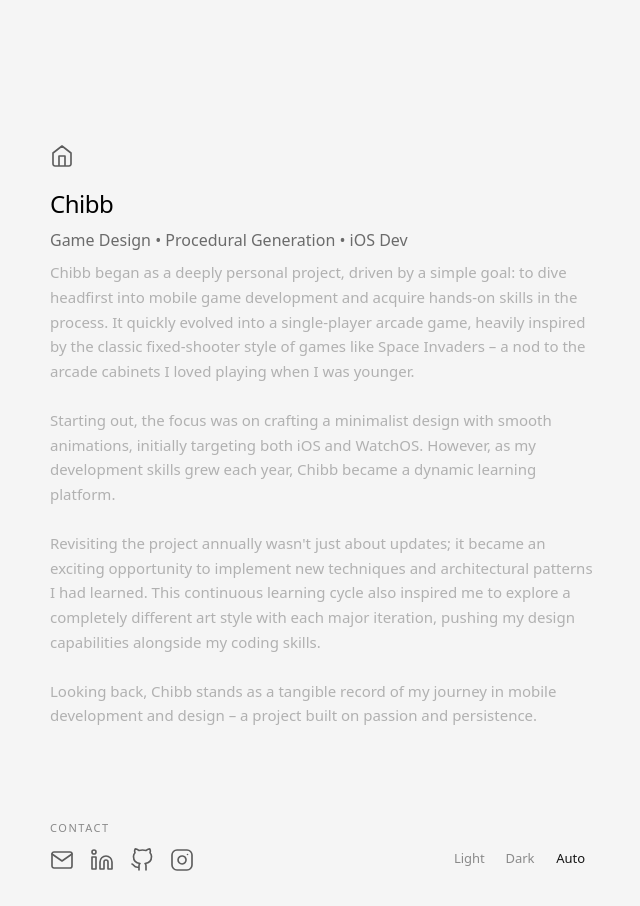
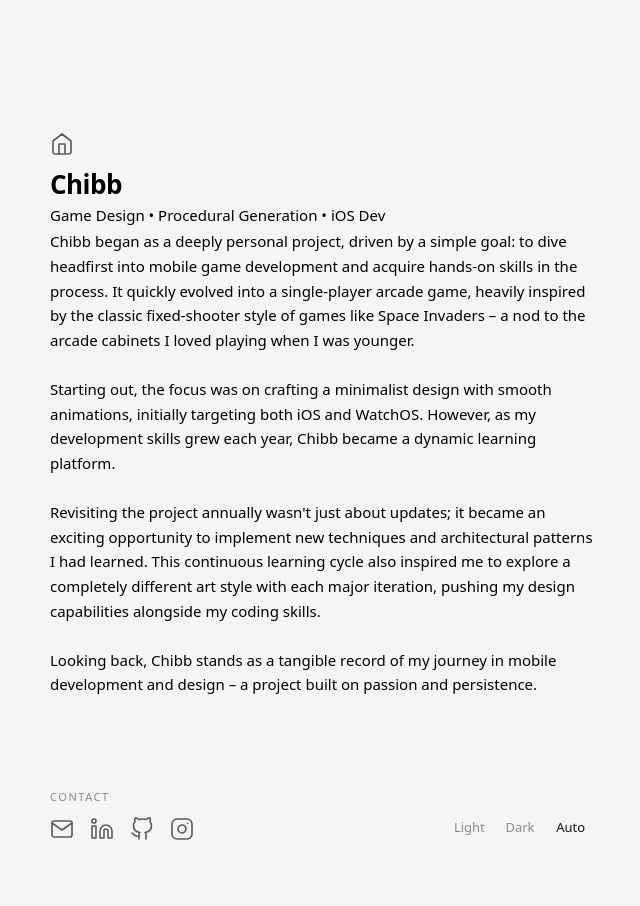
Before and after one commit to MurrayBuchanan/personal-website, a SvelteKit app: page /chibb in a window 1280 px wide. Shown: the whole page, without its empty margins (318-958 px from the left). After the commit the page ends 875 px from the top, so only its background shows below. Built offline with nearby package versions, Linux system fonts and the light colour scheme; a web font is replaced by a local one.

Commit message:
Sub-page updates

```diff
--- a/src/lib/components/layout/Container.svelte
+++ b/src/lib/components/layout/Container.svelte
@@ -3,7 +3,7 @@
 </script>
 
 <main
-    class="flex min-h-svh w-full flex-col items-center px-3 pb-[max(0px,env(safe-area-inset-bottom))] sm:px-6 md:px-10 lg:px-16 xl:px-24 2xl:px-32"
+    class="flex min-h-svh w-full flex-col items-center px-3 sm:px-6 md:px-10 lg:px-16 xl:px-24 2xl:px-32"
 >
     <div
         class="mb-6 flex min-h-0 w-full max-w-xl flex-1 flex-col rounded-3xl px-4 pt-4 {custom}"
--- a/src/lib/components/sections/DropDownMenu.svelte
+++ b/src/lib/components/sections/DropDownMenu.svelte
@@ -45,11 +45,11 @@
 
                     {#if klass.project}
 
-                            <h5 class="mb-2 text-xs font-normal tracking-normal text-tertiary-light dark:text-tertiary-dark sm:text-sm">Project: {klass.project.title}</h5>
+                            <h5 class="mb-2 text-xs font-normal tracking-normal text-secondary-light dark:text-secondary-dark sm:text-sm">Project: {klass.project.title}</h5>
 
 
                             {#if klass.project.desc}
-                                <p class="font-serif mb-3 text-sm leading-[1.65] tracking-normal text-tertiary-light dark:text-tertiary-dark sm:text-[0.9375rem]">{klass.project.desc}</p>
+                                <p class="font-serif mb-3 text-sm leading-[1.65] tracking-normal text-secondary-light dark:text-secondary-dark sm:text-[0.9375rem]">{klass.project.desc}</p>
                             {/if}
 
                             {#if klass.project.code}
--- a/src/lib/components/sections/Heading.svelte
+++ b/src/lib/components/sections/Heading.svelte
@@ -35,16 +35,17 @@
         'group inline-flex text-secondary-light opacity-[0.62] transition-[color,opacity] duration-100 ease-out hover:text-neutral-950 hover:opacity-100 dark:text-secondary-dark dark:opacity-[0.55] dark:hover:text-white dark:hover:opacity-100';
     const homeIconSvg =
         'h-6 w-6 stroke-current stroke-[1.65] transition-[stroke-width] duration-100 ease-out group-hover:stroke-[2] [vector-effect:non-scaling-stroke]';
+
+    /** Same block as banner mask so `<h2>` starts on the same baseline as the launch screen. */
+    const heroSlot =
+        'mb-2.5 w-full min-h-[5.5rem] sm:mb-3 sm:min-h-[6.75rem] md:min-h-[7.75rem] lg:min-h-[8.5rem]';
 </script>
 
-<!-- Return to home -->
-<main
-    class="animate {isHomepage
-        ? 'mt-0 pt-[max(0.25rem,env(safe-area-inset-top))]'
-        : 'mt-16 sm:mt-20 lg:mt-32'}"
->
+<!-- Same top safe-area + rhythm as launch; subpages add home link below. -->
+<main class="animate mt-0 pt-[max(0.25rem,env(safe-area-inset-top))]">
     {#if !isHomepage}
-        <a href="../" class="{homeIconWrap} mb-5" aria-label="Home">
+        <div class="animate flex flex-col justify-end {heroSlot}">
+            <a href="../" class="{homeIconWrap}" aria-label="Home">
                 <svg
                     width="24"
                     height="24"
@@ -62,10 +63,11 @@
                     />
                 </svg>
             </a>
+        </div>
     {/if}
 
   {#if isHomepage && graphic}
-    <div class="animate mb-2.5 w-full sm:mb-3">
+    <div class="animate flex flex-col justify-end {heroSlot}">
       <div
           class="h-[5.5rem] w-full bg-neutral-600 dark:bg-neutral-300 sm:h-[6.75rem] md:h-[7.75rem] lg:h-[8.5rem]"
           style="-webkit-mask-image: url({JSON.stringify(graphic)}); -webkit-mask-size: cover; -webkit-mask-position: 50% 32%; -webkit-mask-repeat: no-repeat; mask-image: url({JSON.stringify(graphic)}); mask-size: cover; mask-position: 50% 32%; mask-repeat: no-repeat;"
@@ -77,17 +79,15 @@
   {/if}
 
   <h2
-    class="animate tracking-[-0.02em] text-secondary-light dark:text-secondary-dark {isHomepage
-      ? 'text-[1.375rem] font-semibold leading-tight sm:text-[1.625rem]'
-      : 'text-xl font-normal sm:text-2xl'} {!desc ? 'mb-6' : ''}"
+      class="animate text-[1.375rem] font-semibold leading-tight tracking-[-0.02em] text-secondary-light dark:text-secondary-dark sm:text-[1.625rem] {!desc
+          ? 'mb-6'
+          : ''}"
   >
     {title}
   </h2>
   {#if desc}
     <p
-        class="animate max-w-prose font-sans font-normal leading-snug tracking-normal {isHomepage
-        ? 'pb-1 pt-1 text-sm text-secondary-light dark:text-secondary-dark sm:text-[0.9375rem]'
-        : 'pb-2 pt-2 text-sm text-neutral-600 dark:text-neutral-300 sm:text-base'}"
+        class="animate max-w-prose pb-1 pt-1 font-sans text-sm font-normal leading-snug tracking-normal text-secondary-light dark:text-secondary-dark sm:text-[0.9375rem]"
     >
       {desc}
     </p>
--- a/src/lib/components/ui/Text.svelte
+++ b/src/lib/components/ui/Text.svelte
@@ -20,13 +20,13 @@
     {#if typeof item.desc === 'string'}
       <!-- Single description -->
       {#if item.desc}
-        <p class="animate pb-6 text-sm font-normal leading-[1.65] tracking-normal text-tertiary-light dark:text-tertiary-dark sm:text-[0.9375rem] {custom}">{item.desc}</p>
+        <p class="animate pb-6 text-sm font-normal leading-[1.65] tracking-normal text-secondary-light dark:text-secondary-dark sm:text-[0.9375rem] {custom}">{item.desc}</p>
       {/if}
     {:else if Array.isArray(item.desc)}
       <!-- Multiple paragraphs -->
       {#each item.desc as paragraph}
         {#if paragraph}
-          <p class="animate pb-6 text-sm font-normal leading-[1.65] tracking-normal text-tertiary-light dark:text-tertiary-dark sm:text-[0.9375rem] {custom}">{paragraph}</p>
+          <p class="animate pb-6 text-sm font-normal leading-[1.65] tracking-normal text-secondary-light dark:text-secondary-dark sm:text-[0.9375rem] {custom}">{paragraph}</p>
         {/if}
       {/each}
     {/if}
--- a/src/lib/components/ui/TextField.svelte
+++ b/src/lib/components/ui/TextField.svelte
@@ -8,12 +8,12 @@
       type="text"
       required
       placeholder=" "
-      class="peer w-full px-4 py-3 bg-primary-light dark:bg-primary-dark border border-tertiary-light dark:border-tertiary-dark rounded-full focus:border-secondary-light focus:dark:border-secondary-dark focus:outline-none transition duration-100 ease-out"
+      class="peer w-full px-4 py-3 bg-primary-light dark:bg-primary-dark border border-neutral-400 dark:border-neutral-600 rounded-full focus:border-secondary-light focus:dark:border-secondary-dark focus:outline-none transition duration-100 ease-out"
     />
 
     <label
       class="absolute left-4 top-1/2 transform -translate-y-1/2 bg-primary-light dark:bg-primary-dark px-2 text-secondary-light dark:text-secondary-dark text-sm transition-all duration-100 ease-out
-      peer-placeholder-shown:top-1/2 peer-placeholder-shown:text-sm peer-placeholder-shown:text-tertiary-light dark:peer-placeholder-shown:text-tertiary-dark
+      peer-placeholder-shown:top-1/2 peer-placeholder-shown:text-sm peer-placeholder-shown:text-secondary-light/65 dark:peer-placeholder-shown:text-secondary-dark/65
       peer-focus:top-0 peer-focus:text-sm peer-focus:text-secondary-light dark:peer-focus:text-secondary-dark peer-valid:top-0 peer-valid:text-sm peer-valid:text-secondary-light dark:peer-valid:text-secondary-dark">
       {placeholder}
     </label>
--- a/src/routes/+page.svelte
+++ b/src/routes/+page.svelte
@@ -39,6 +39,9 @@
     };
 
     let showAll = false;
+
+    /** Bump on collapse so `useAnimate` replays the footer slide-up (same DOM node; see `footerReplay`). */
+    let footerCollapseAnimKey = 0;
 
     let projects: ProjectEntry[] = [
         {
@@ -177,6 +180,9 @@
     async function toggleProjectList() {
         const wasExpanded = showAll;
         showAll = !showAll;
+        if (wasExpanded) {
+            footerCollapseAnimKey += 1;
+        }
         if (!wasExpanded) return;
         await tick();
         scrollPageToTop();
@@ -185,7 +191,11 @@
 
 <div
     class="min-h-svh bg-primary-light dark:bg-primary-dark"
-    use:useAnimate={{ delayIncrement: 0.1, observeMutations: true }}
+    use:useAnimate={{
+        delayIncrement: 0.1,
+        observeMutations: true,
+        footerReplay: footerCollapseAnimKey,
+    }}
 >
     <Container custom="!pt-2 sm:!pt-3">
         <Heading
--- a/src/routes/jpmorganchase/+page.svelte
+++ b/src/routes/jpmorganchase/+page.svelte
@@ -24,17 +24,17 @@
         <!-- <ol class="relative border-s border-tertiary-light dark:border-tertiary-dark animate mb-8">
             <li class="mb-10 ms-4">
             <div class="absolute w-3 h-3 bg-tertiary-light rounded-full mt-0 -start-1.5 border border-primary-light dark:border-primary-dark dark:bg-tertiary-dark animate"></div>
-            <time class="mb-1 text-sm font-normal leading-none text-tertiary-light dark:text-tertiary-dark animate">2024</time>
+            <time class="mb-1 text-sm font-normal leading-none text-secondary-light dark:text-secondary-dark animate">2024</time>
             <h3 class="text-base font-normal text-secondary-light dark:text-secondary-dark animate">Spring into Tech Program</h3>
             </li>
             <li class="mb-10 ms-4">
             <div class="absolute w-3 h-3 bg-tertiary-light rounded-full mt-0 -start-1.5 border border-primary-light dark:border-primary-dark dark:bg-tertiary-dark animate"></div>
-            <time class="mb-1 text-sm font-normal leading-none text-tertiary-light dark:text-tertiary-dark animate">2025</time>
+            <time class="mb-1 text-sm font-normal leading-none text-secondary-light dark:text-secondary-dark animate">2025</time>
             <h3 class="text-base font-normal text-secondary-light dark:text-secondary-dark animate">Summer Intern</h3>
             </li>
             <li class="ms-4">
             <div class="absolute w-3 h-3 bg-tertiary-light rounded-full mt-0 -start-1.5 border border-primary-light dark:border-primary-dark dark:bg-tertiary-dark animate"></div>
-            <time class="mb-1 text-sm font-normal leading-none text-tertiary-light dark:text-tertiary-dark animate">2026</time>
+            <time class="mb-1 text-sm font-normal leading-none text-secondary-light dark:text-secondary-dark animate">2026</time>
             <h3 class="text-base font-normal text-secondary-light dark:text-secondary-dark animate">Software Engineer</h3>
             </li>
         </ol> -->
```
Also changed, not shown: src/routes/animation/animation.ts (+50 -3 lines). Lines whose indentation alone changed are shown as unchanged.
